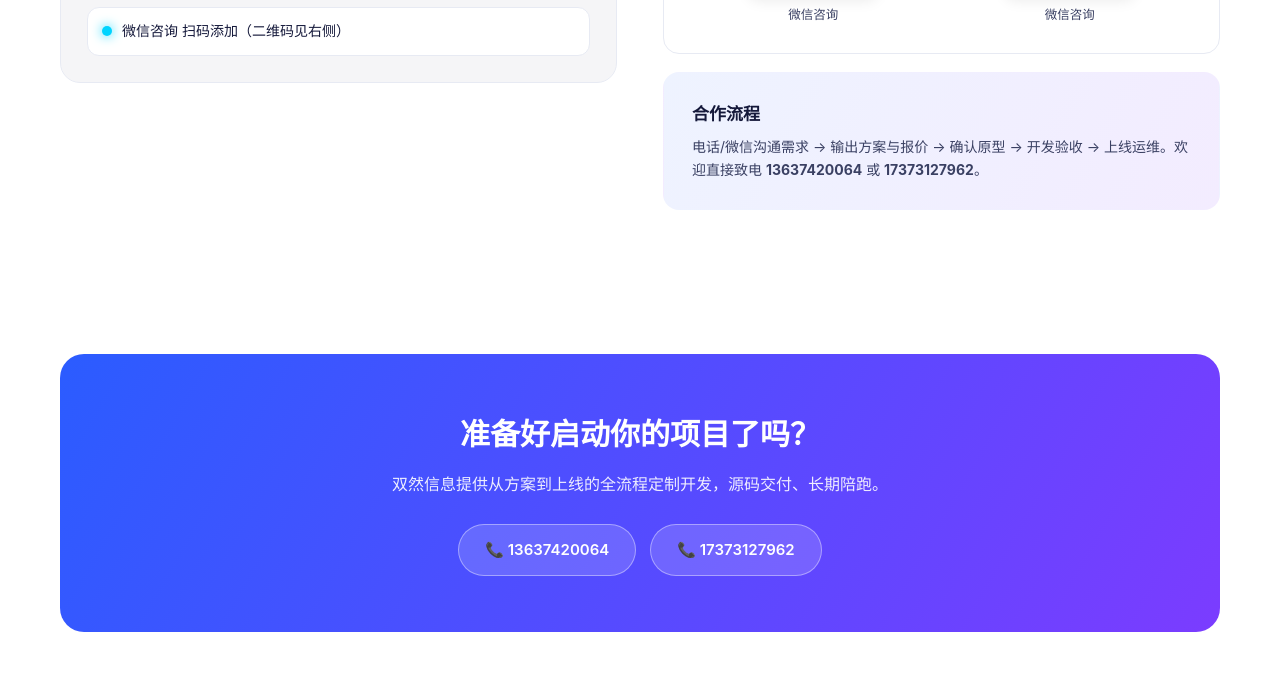
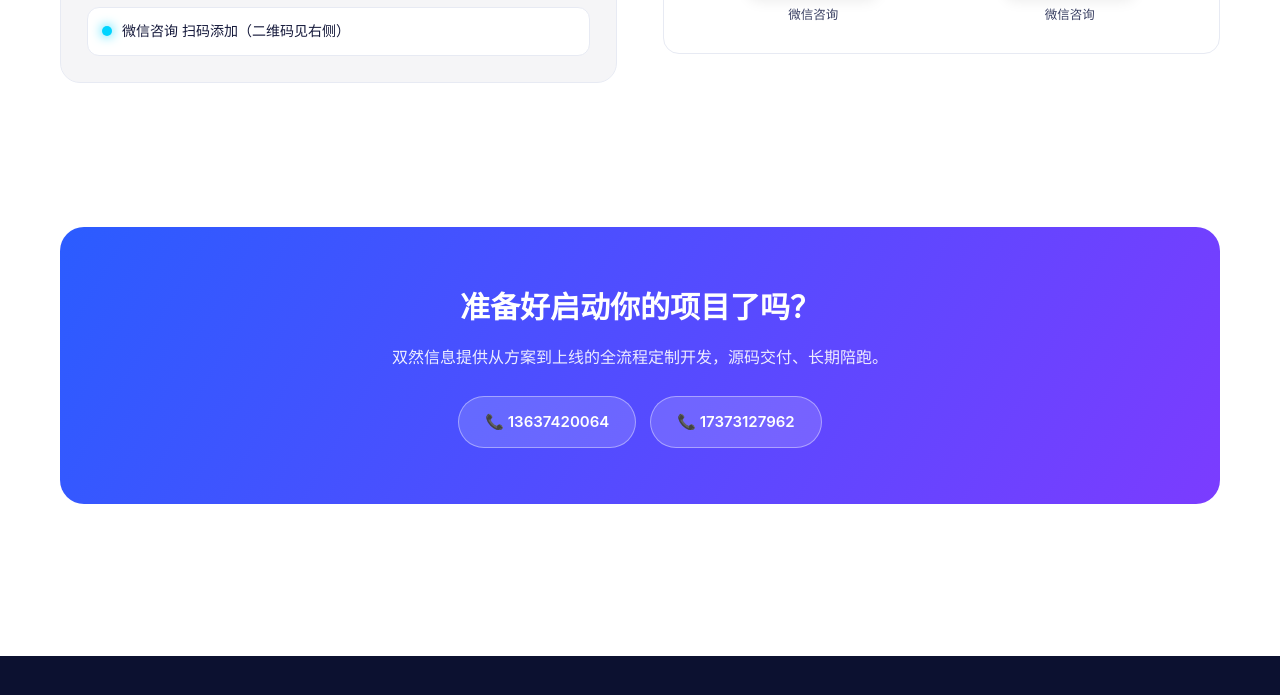
Before and after one commit to zealotxp/hunan-shuangran-website, a website: page about.html in a window 1280 px wide. Shown: the part 4193-4888 px from the top of the page. Drawn offline with Linux system fonts and the light colour scheme.

Commit message:
v1.0.19 - 关于我们页移除合作流程卡片

```diff
--- a/about.html
+++ b/about.html
@@ -183,10 +183,6 @@
             </div>
           </div>
         </div>
-        <div class="card" style="background:var(--grad-soft);border-color:transparent">
-          <h3 style="font-size:17px;margin-bottom:8px">合作流程</h3>
-          <p style="font-size:14px;color:var(--ink-2)">电话/微信沟通需求 → 输出方案与报价 → 确认原型 → 开发验收 → 上线运维。欢迎直接致电 <b>13637420064</b> 或 <b>17373127962</b>。</p>
-        </div>
       </div>
     </div>
   </div>
--- a/package.json
+++ b/package.json
@@ -1,6 +1,6 @@
 {
   "name": "hunan-shuangran-website",
-  "version": "1.0.18",
+  "version": "1.0.19",
   "private": true,
   "description": "湖南双然信息技术有限公司官网 - HTML 多页响应式原型（AI应用 / 物联网 / APP / 小程序）",
   "scripts": {
```
